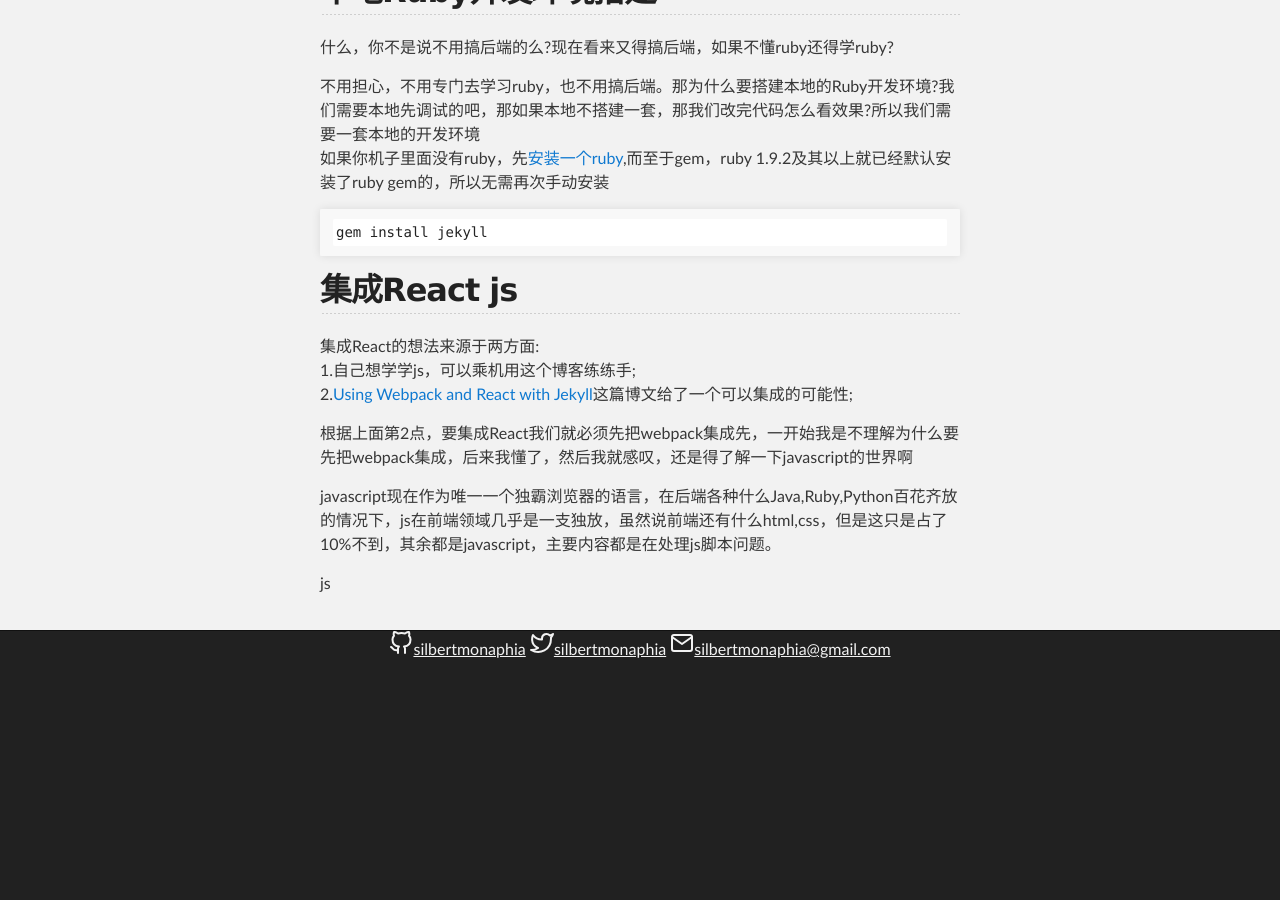
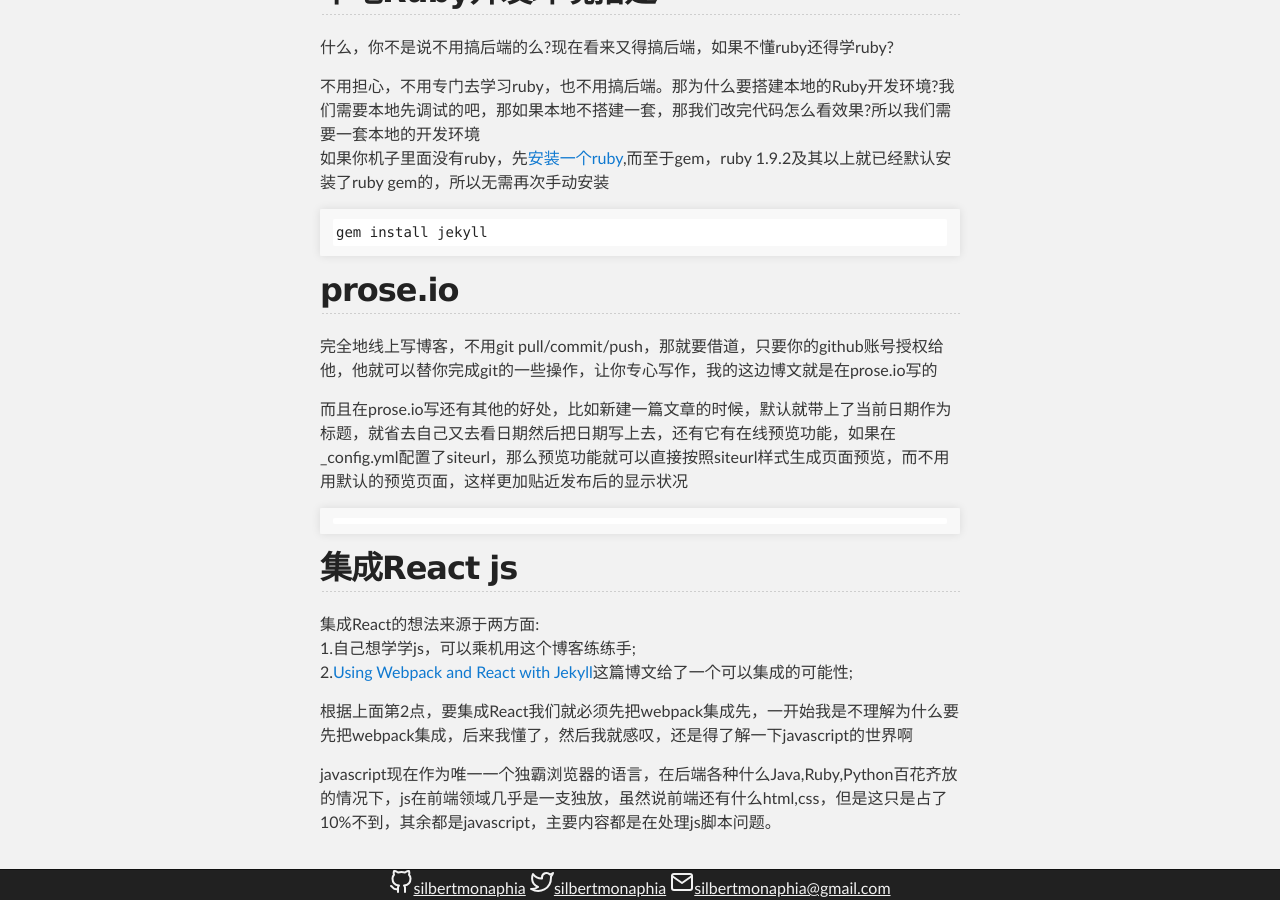
Before and after one commit to silbertmonaphia/silbertmonaphia.github.io, a Jekyll site: the page built from _posts/2018-01-02-关于这个博客.md, in a window 1280 px wide and 900 px high, scrolled down 3001 px. Built offline with Jekyll 4.4.1, drawn with Linux system fonts in a browser that asks for light colours; our own code applies the rules of GitHub Pages for plain Markdown files; the repository's description, which GitHub fills in, is left out; before the commit the page ends 3662 px from its top, so only the background shows below that.

Commit message:
Update 2018-01-02-关于这个博客.md

````diff
--- a/_posts/2018-01-02-关于这个博客.md
+++ b/_posts/2018-01-02-关于这个博客.md
@@ -91,6 +91,15 @@
 gem install jekyll
 ```
 
+## prose.io
+完全地线上写博客，不用git pull/commit/push，那就要借道<prose.io>，只要你的github账号授权给他，他就可以替你完成git的一些操作，让你专心写作，我的这边博文就是在prose.io写的
+
+而且在prose.io写还有其他的好处，比如新建一篇文章的时候，默认就带上了当前日期作为标题，就省去自己又去看日期然后把日期写上去，还有它有在线预览功能，如果在_config.yml配置了siteurl，那么预览功能就可以直接按照siteurl样式生成页面预览，而不用用默认的预览页面，这样更加贴近发布后的显示状况
+
+```
+```
+
+
 ## 集成React js
 集成React的想法来源于两方面:
 1.自己想学学js，可以乘机用这个博客练练手;
@@ -99,5 +108,3 @@
 根据上面第2点，要集成React我们就必须先把webpack集成先，一开始我是不理解为什么要先把webpack集成，后来我懂了，然后我就感叹，还是得了解一下javascript的世界啊
 
 javascript现在作为唯一一个独霸浏览器的语言，在后端各种什么Java,Ruby,Python百花齐放的情况下，js在前端领域几乎是一支独放，虽然说前端还有什么html,css，但是这只是占了10%不到，其余都是javascript，主要内容都是在处理js脚本问题。
-
-js
````
